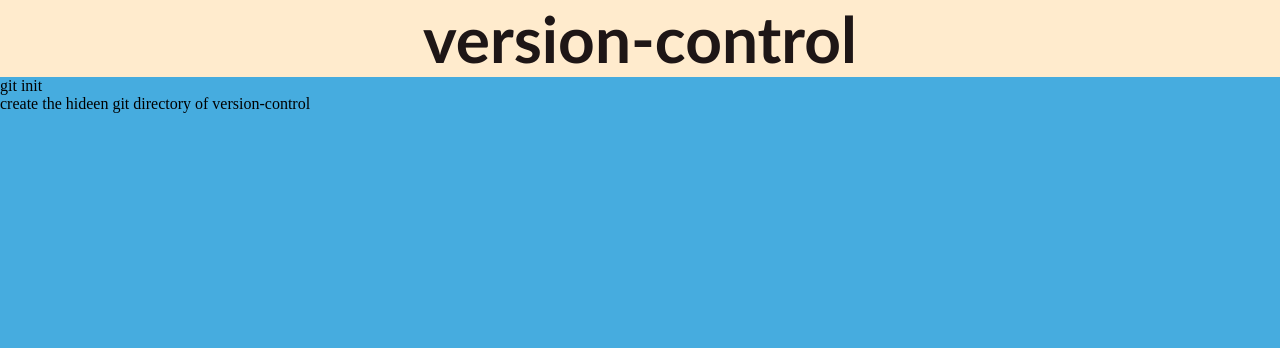
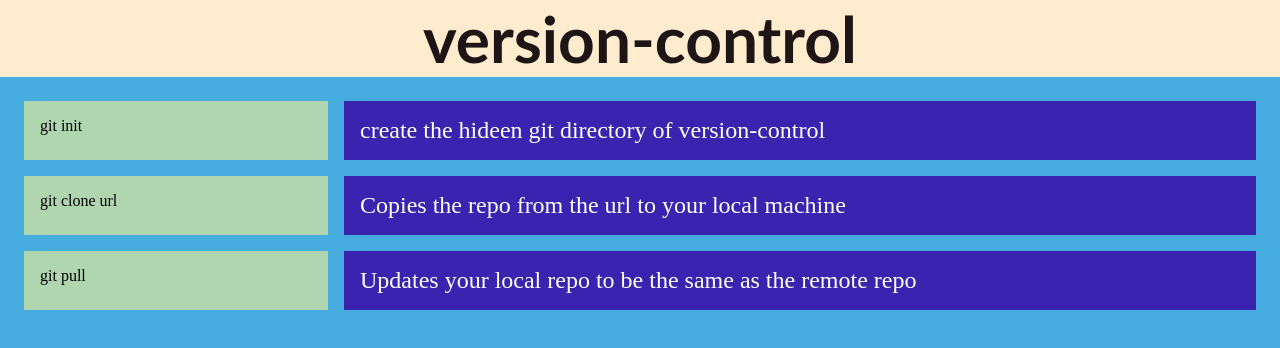
Before and after one commit to bushra-rauf/version-control, a plain HTML site: page index.html in a window 1280 px wide. Drawn offline with Linux system fonts and the light colour scheme.

Commit message:
Added git clne and git push instructions

```diff
--- a/index.html
+++ b/index.html
@@ -13,6 +13,13 @@
     <main class="git-commands">
         <div class="git-commands__command">git init</div>
         <div class="git-commands__effect">create the hideen git directory of version-control </div>
+
+        <div class="git-commands__command">git clone url</div>
+        <div class="git-commands__effect">Copies the repo from the url to your local machine</div>
+
+        <div class="git-commands__command">git pull</div>
+        <div class="git-commands__effect">Updates your local repo to be the same as the remote repo</div>
+
     </main>
 </body>
 </html>
--- a/styles/version-control.css
+++ b/styles/version-control.css
@@ -26,21 +26,21 @@
  }
 
 .git-commands {
-    margin:24;
-    display:grid;
-    grid-template: repeat(6.1fr) / 1 3fr;
+    margin: 24px;
+    display: grid;
+    grid-template: repeat(6, 1fr) / 1fr 3fr;
+    gap: 16px;
+}
 
-}
-.git__commends {
-    background-color: aquamarine;
+.git-commands__command {
+    background-color: rgb(175, 214, 175);
     padding:16px;
     font-size: 1rem;
+}
 
-
+.git-commands__effect {
+    background-color: rgb(58, 35, 174);
+    padding: 16px;
+    font-size: 1.5rem;
+    color: #fff;
 }
-.git-commends__effect {
-    background-color: rgb(58, 35, 174);
-    padding:16px;
-    font-size: 1rem;;
-
-}
```
